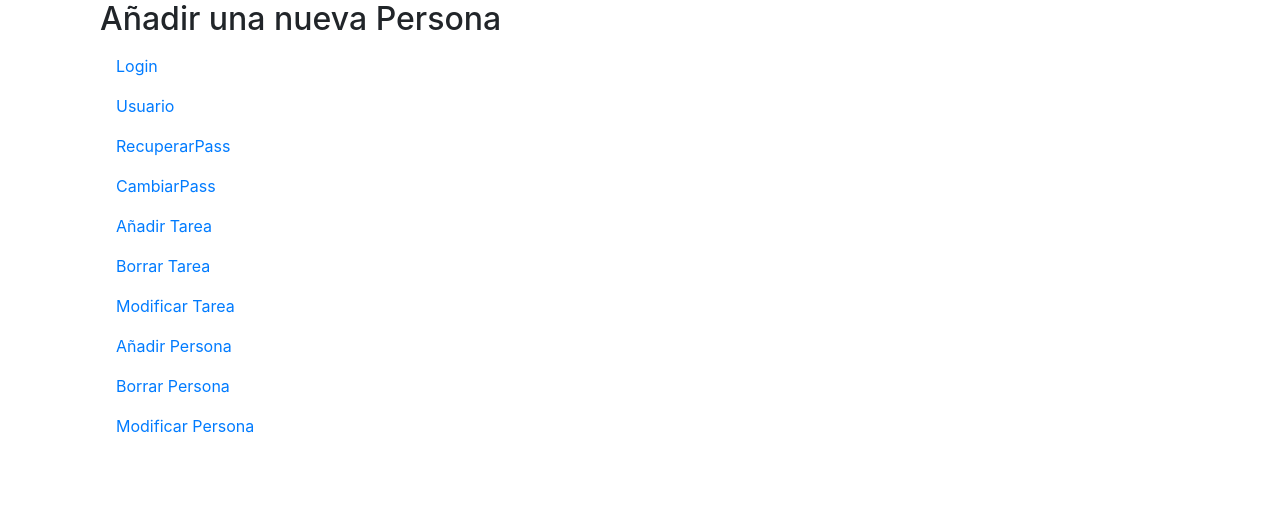
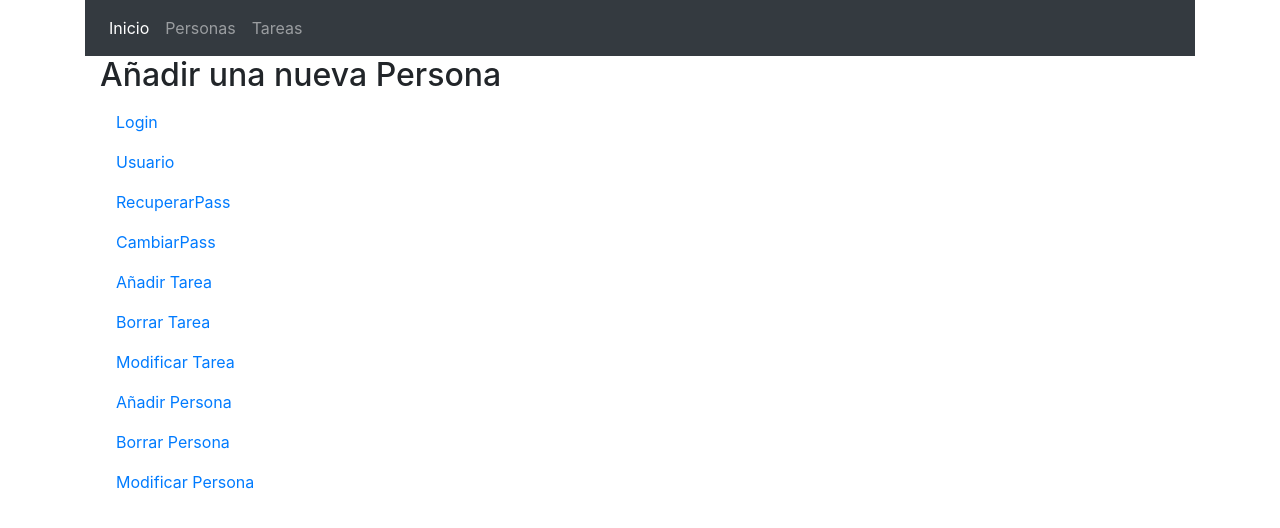
Before and after one commit to mariafonfria/mariafonfria, an Angular app: page / in a window 1280 px wide. Shown: the top 528 px of the page. Built offline with nearby package versions, Linux system fonts and the light colour scheme.

Commit message:
Upload Global NavBar

```diff
--- a/package.json
+++ b/package.json
@@ -15,7 +15,7 @@
     "@angular/animations": "^5.0.0",
     "@angular/common": "^5.0.0",
     "@angular/compiler": "^5.0.0",
-    "@angular/core": "^5.0.0",
+    "@angular/core": "^5.1.2",
     "@angular/forms": "^5.0.0",
     "@angular/http": "^5.0.0",
     "@angular/platform-browser": "^5.0.0",
--- a/src/app/app.component.html
+++ b/src/app/app.component.html
@@ -1,4 +1,4 @@
-
 <div class="container">
-    <router-outlet></router-outlet>
+<app-global-nav-bar></app-global-nav-bar>
+<router-outlet></router-outlet>
 </div>
--- a/src/app/app.module.ts
+++ b/src/app/app.module.ts
@@ -19,6 +19,7 @@ import { ModTareaComponent } from './tareas/mod-tarea/mod-tarea.component';
 import { DelPersonaComponent } from './personas/del-persona/del-persona.component';
 import { ModPersonaComponent } from './personas/mod-persona/mod-persona.component';
 import { ErrorComponent } from './error/error.component';
+import { GlobalNavBarComponent } from './global-nav-bar/global-nav-bar.component';
 
 
 const routes: Routes = [
@@ -51,7 +52,8 @@ const routes: Routes = [
     ModTareaComponent,
     DelPersonaComponent,
     ModPersonaComponent,
-    ErrorComponent
+    ErrorComponent,
+    GlobalNavBarComponent
   ],
   imports: [
     BrowserModule,
--- /dev/null
+++ b/src/app/global-nav-bar/global-nav-bar.component.html
@@ -0,0 +1,13 @@
+<nav class="navbar navbar-expand-lg navbar-dark bg-dark">
+    <ul class="navbar-nav mr-auto">
+        <li class="nav-item active">
+            <a class="nav-link" [routerLink] = "['']">Inicio</a>
+        </li>
+        <li class="nav-item">
+            <a class="nav-link" [routerLink] = "['addPersona']">Personas</a>
+        </li>
+        <li class="nav-item">
+            <a class="nav-link" [routerLink] = "['addTarea']">Tareas</a>
+        </li>
+    </ul>
+</nav>
--- /dev/null
+++ b/src/app/global-nav-bar/global-nav-bar.component.ts
@@ -0,0 +1,15 @@
+import { Component, OnInit } from '@angular/core';
+
+@Component({
+  selector: 'app-global-nav-bar',
+  templateUrl: './global-nav-bar.component.html',
+  styleUrls: ['./global-nav-bar.component.css']
+})
+export class GlobalNavBarComponent implements OnInit {
+
+  constructor() { }
+
+  ngOnInit() {
+  }
+
+}
```
Also changed, not shown: src/app/global-nav-bar/global-nav-bar.component.css (added), 2 other files (tests, documents, lock files or other folders).
